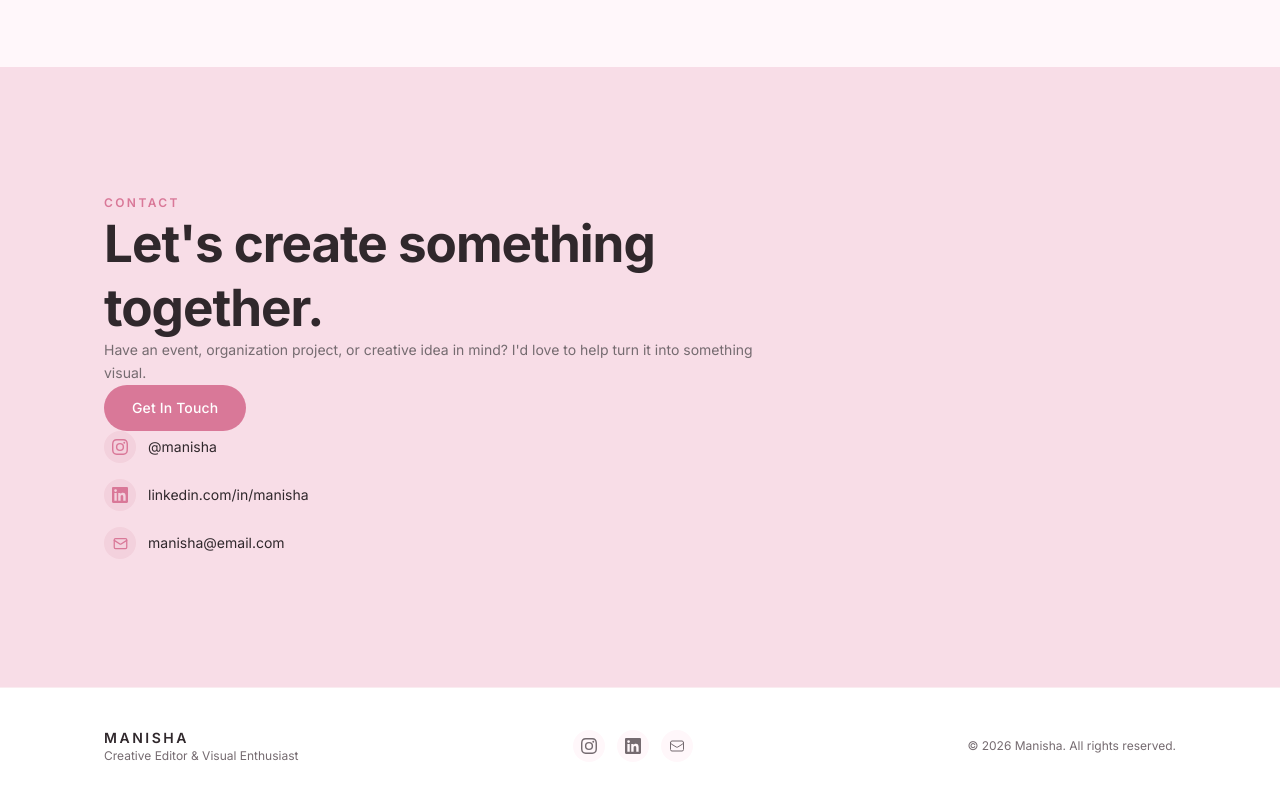
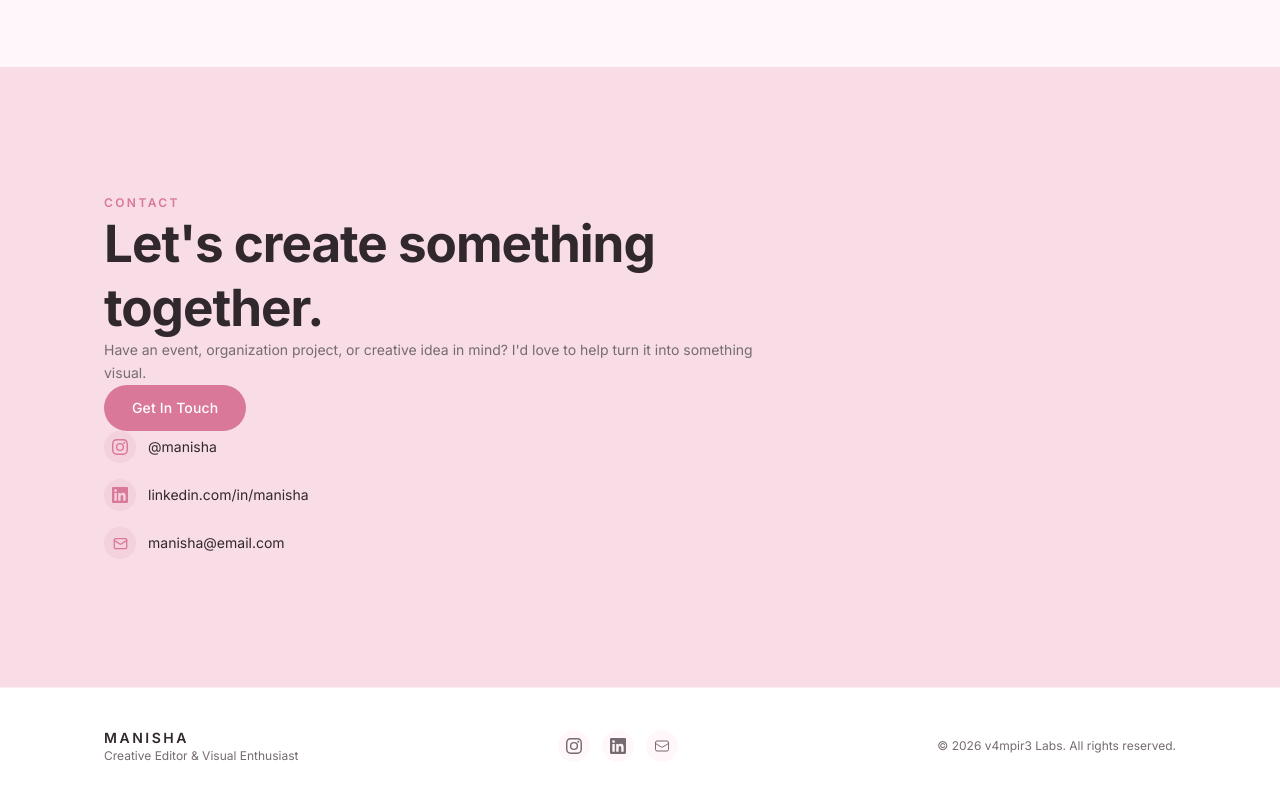
Before and after one commit to whosArlend/manisha-portofolio, a React (Vite) app: page / in a window 1280 px wide. Shown: the part 4723-5523 px from the top of the page. Built offline with nearby package versions, Linux system fonts and the light colour scheme.

Commit message:
change the year so it can match the exact year

```diff
--- a/src/components/layout/Footer.tsx
+++ b/src/components/layout/Footer.tsx
@@ -1,12 +1,12 @@
 const InstagramIcon = () => (
   <svg viewBox="0 0 24 24" fill="currentColor" className="w-4 h-4">
-    <path d="M12 2.163c3.204 0 3.584.012 4.85.07 3.252.148 4.771 1.691 4.919 4.919.058 1.265.069 1.645.069 4.849 0 3.205-.012 3.584-.069 4.849-.149 3.225-1.664 4.771-4.919 4.919-1.266.058-1.644.07-4.85.07-3.204 0-3.584-.012-4.849-.07-3.26-.149-4.771-1.699-4.919-4.92-.058-1.265-.07-1.644-.07-4.849 0-3.204.013-3.583.07-4.849.149-3.227 1.664-4.771 4.919-4.919 1.266-.057 1.645-.069 4.849-.069zM12 0C8.741 0 8.333.014 7.053.072 2.695.272.273 2.69.073 7.052.014 8.333 0 8.741 0 12c0 3.259.014 3.668.072 4.948.2 4.358 2.618 6.78 6.98 6.98C8.333 23.986 8.741 24 12 24c3.259 0 3.668-.014 4.948-.072 4.354-.2 6.782-2.618 6.979-6.98.059-1.28.073-1.689.073-4.948 0-3.259-.014-3.667-.072-4.947-.196-4.354-2.617-6.78-6.979-6.98C15.668.014 15.259 0 12 0zm0 5.838a6.162 6.162 0 100 12.324 6.162 6.162 0 000-12.324zM12 16a4 4 0 110-8 4 4 0 010 8zm6.406-11.845a1.44 1.44 0 100 2.881 1.44 1.44 0 000-2.881z"/>
+    <path d="M12 2.163c3.204 0 3.584.012 4.85.07 3.252.148 4.771 1.691 4.919 4.919.058 1.265.069 1.645.069 4.849 0 3.205-.012 3.584-.069 4.849-.149 3.225-1.664 4.771-4.919 4.919-1.266.058-1.644.07-4.85.07-3.204 0-3.584-.012-4.849-.07-3.26-.149-4.771-1.699-4.919-4.92-.058-1.265-.07-1.644-.07-4.849 0-3.204.013-3.583.07-4.849.149-3.227 1.664-4.771 4.919-4.919 1.266-.057 1.645-.069 4.849-.069zM12 0C8.741 0 8.333.014 7.053.072 2.695.272.273 2.69.073 7.052.014 8.333 0 8.741 0 12c0 3.259.014 3.668.072 4.948.2 4.358 2.618 6.78 6.98 6.98C8.333 23.986 8.741 24 12 24c3.259 0 3.668-.014 4.948-.072 4.354-.2 6.782-2.618 6.979-6.98.059-1.28.073-1.689.073-4.948 0-3.259-.014-3.667-.072-4.947-.196-4.354-2.617-6.78-6.979-6.98C15.668.014 15.259 0 12 0zm0 5.838a6.162 6.162 0 100 12.324 6.162 6.162 0 000-12.324zM12 16a4 4 0 110-8 4 4 0 010 8zm6.406-11.845a1.44 1.44 0 100 2.881 1.44 1.44 0 000-2.881z" />
   </svg>
 )
 
 const LinkedInIcon = () => (
   <svg viewBox="0 0 24 24" fill="currentColor" className="w-4 h-4">
-    <path d="M20.447 20.452h-3.554v-5.569c0-1.328-.027-3.037-1.852-3.037-1.853 0-2.136 1.445-2.136 2.939v5.667H9.351V9h3.414v1.561h.046c.477-.9 1.637-1.85 3.37-1.85 3.601 0 4.267 2.37 4.267 5.455v6.286zM5.337 7.433a2.062 2.062 0 01-2.063-2.065 2.064 2.064 0 112.063 2.065zm1.782 13.019H3.555V9h3.564v11.452zM22.225 0H1.771C.792 0 0 .774 0 1.729v20.542C0 23.227.792 24 1.771 24h20.451C23.2 24 24 23.227 24 22.271V1.729C24 .774 23.2 0 22.222 0h.003z"/>
+    <path d="M20.447 20.452h-3.554v-5.569c0-1.328-.027-3.037-1.852-3.037-1.853 0-2.136 1.445-2.136 2.939v5.667H9.351V9h3.414v1.561h.046c.477-.9 1.637-1.85 3.37-1.85 3.601 0 4.267 2.37 4.267 5.455v6.286zM5.337 7.433a2.062 2.062 0 01-2.063-2.065 2.064 2.064 0 112.063 2.065zm1.782 13.019H3.555V9h3.564v11.452zM22.225 0H1.771C.792 0 0 .774 0 1.729v20.542C0 23.227.792 24 1.771 24h20.451C23.2 24 24 23.227 24 22.271V1.729C24 .774 23.2 0 22.222 0h.003z" />
   </svg>
 )
 
@@ -70,7 +70,7 @@ export default function Footer() {
 
           {/* Copyright */}
           <p className="text-xs" style={{ color: 'var(--text-secondary)' }}>
-            © 2026 Manisha. All rights reserved.
+            © {new Date().getFullYear()} v4mpir3 Labs. All rights reserved.
           </p>
         </div>
       </div>
--- a/src/sections/Services.tsx
+++ /dev/null
@@ -1,4 +0,0 @@
-// Section removed in redesign — not needed for personal creative portfolio
-export default function Services() {
-  return null
-}
--- a/src/sections/Statistics.tsx
+++ /dev/null
@@ -1,4 +0,0 @@
-// Section removed in redesign — not needed for personal creative portfolio
-export default function Statistics() {
-  return null
-}
--- a/src/sections/Testimonials.tsx
+++ /dev/null
@@ -1,4 +0,0 @@
-// Section removed in redesign — not needed for personal creative portfolio
-export default function Testimonials() {
-  return null
-}
```
